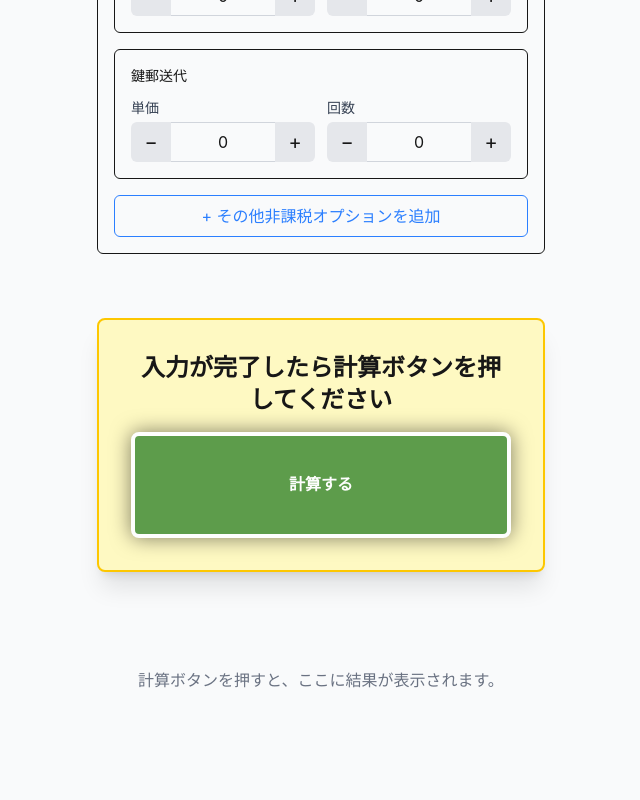
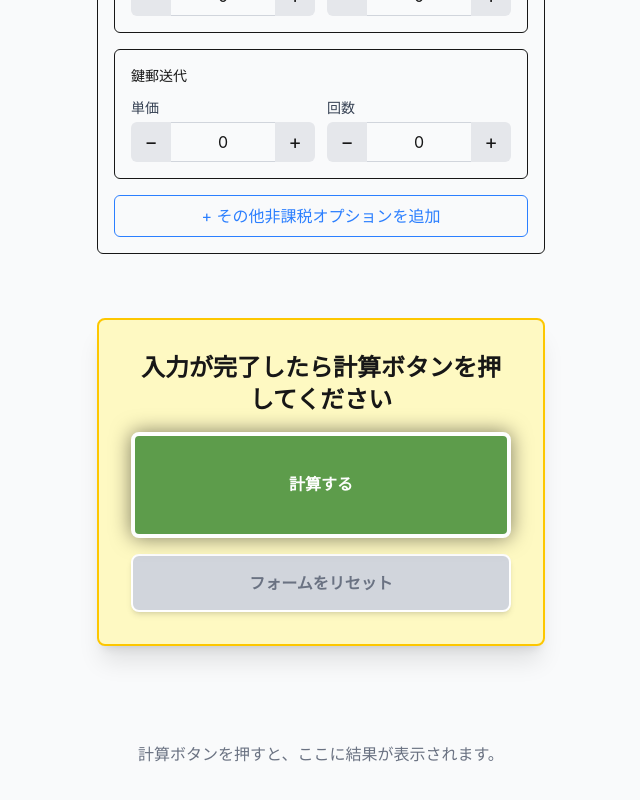
Before and after one commit to ryosuke-kubota/sewakuru-fee-calculatior, a Next.js app: page / in a window 1280 px wide. Shown: the part 1702-2502 px from the top of the page, without its empty margins (319-959 px from the left). Built offline with nearby package versions, Linux system fonts and the light colour scheme.

Commit message:
リセットボタン追加

```diff
--- a/src/components/form/EstimateForm.tsx
+++ b/src/components/form/EstimateForm.tsx
@@ -12,6 +12,7 @@ import { NonTaxableOptionsSection } from './NonTaxableOptionsSection';
 import { ResultSection } from './ResultSection';
 import { FormSummary } from './FormSummary';
 import { CalculateButton } from './CalculateButton';
+import { ResetButton } from './ResetButton';
 
 // バリデーションスキーマ
 const formSchema = z.object({
@@ -109,7 +110,7 @@ const FIXED_OPTIONS = [
 
 export function EstimateForm() {
   const resultRef = useRef<HTMLDivElement>(null);
-  const { calculateFees, alliance, plans, nonTaxableOptions } = useFormStore();
+  const { calculateFees, resetForm, alliance, plans, nonTaxableOptions } = useFormStore();
 
   // アライアンスに応じたカラークラスを設定
   const colorClasses = alliance === 'セワクル'
@@ -230,7 +231,7 @@ export function EstimateForm() {
 
   return (
     <FormProvider {...methods}>
-      <form onSubmit={methods.handleSubmit(onSubmit)} className="max-w-md mx-auto pb-20">
+      <form onSubmit={methods.handleSubmit(onSubmit)} className="max-w-md mx-auto pb-36">
         <h1 className={`text-2xl font-bold mb-6 text-center ${colorClasses.text}`}>
           シッティング見積フォーム
         </h1>
@@ -242,6 +243,7 @@ export function EstimateForm() {
 
         <div className="mt-16 mb-16 bg-yellow-100 p-8 rounded-lg border-2 border-yellow-400 shadow-xl">
           <CalculateButton onClick={onSubmit} />
+          <ResetButton onClick={resetForm} />
         </div>
 
         <div ref={resultRef}>
--- a/src/components/form/FormSummary.tsx
+++ b/src/components/form/FormSummary.tsx
@@ -2,9 +2,10 @@
 
 import { useFormStore } from '@/store/useFormStore';
 import { formatCurrency } from '@/utils/feeCalculator';
+import { ResetButton } from './ResetButton';
 
 export function FormSummary() {
-  const { calculationResult, alliance } = useFormStore();
+  const { calculationResult, alliance, resetForm } = useFormStore();
 
   // アライアンスに応じたカラークラスを設定
   const colorClasses = alliance === 'セワクル'
@@ -50,6 +51,7 @@ export function FormSummary() {
             </div>
           </div>
         </div>
+        <ResetButton onClick={resetForm} />
       </div>
     </div>
   );
--- /dev/null
+++ b/src/components/form/ResetButton.tsx
@@ -0,0 +1,20 @@
+'use client';
+
+interface ResetButtonProps {
+  onClick: () => void;
+}
+
+export function ResetButton({ onClick }: ResetButtonProps) {
+
+  return (
+    <div className="mt-4">
+      <button
+        type="button"
+        onClick={onClick}
+        className={`w-full py-4 bg-gray-300 text-gray-500 rounded-lg hover:opacity-90 focus:outline-none focus:ring-2 focus:ring-offset-2 focus:ring-gray-500 text-xl font-bold shadow-md border-2 border-white`}
+      >
+        フォームをリセット
+      </button>
+    </div>
+  );
+}
--- a/src/components/form/ResultSection.tsx
+++ b/src/components/form/ResultSection.tsx
@@ -71,7 +71,7 @@ export function ResultSection() {
           {/* 結果表示エリア */}
           <div
             ref={resultRef}
-            className="p-4 border rounded-md bg-white max-w-md mx-auto"
+            className="p-4 border bg-white max-w-md mx-auto"
             style={{ maxWidth: '640px', minHeight: '200px' }}
           >
             {/* ヘッダー */}
```
